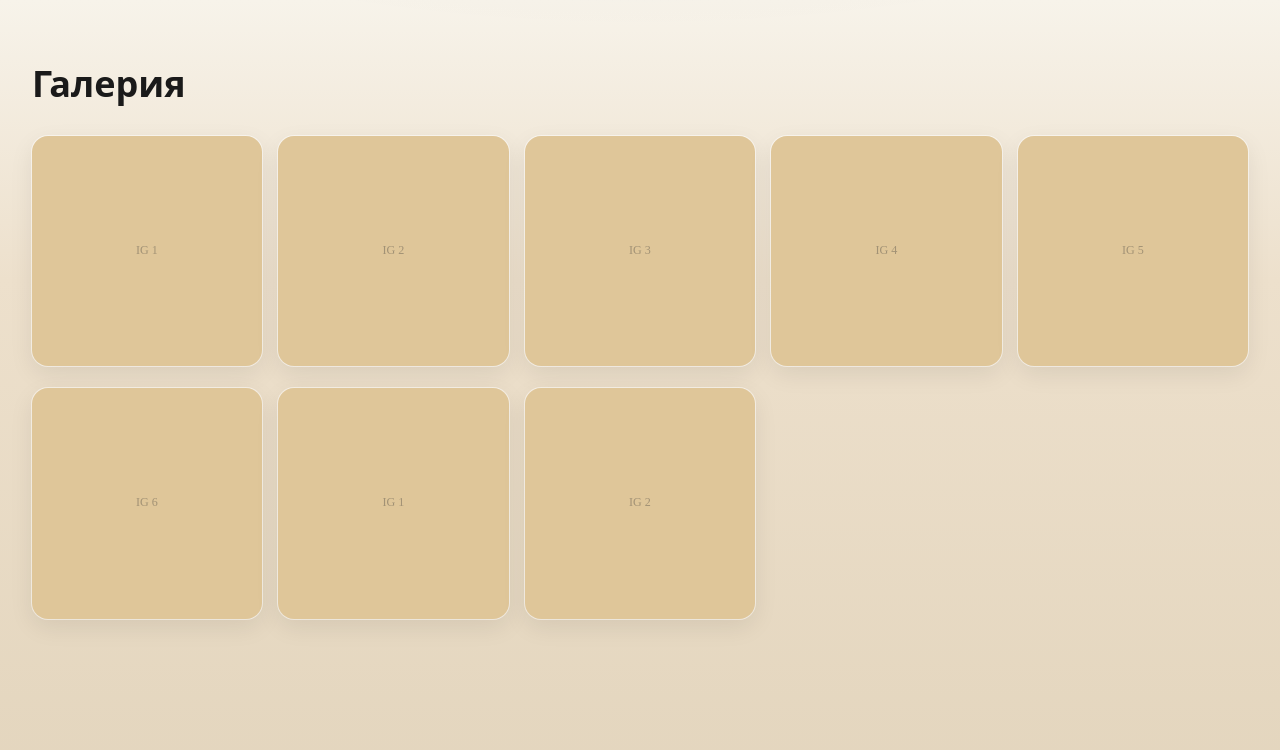
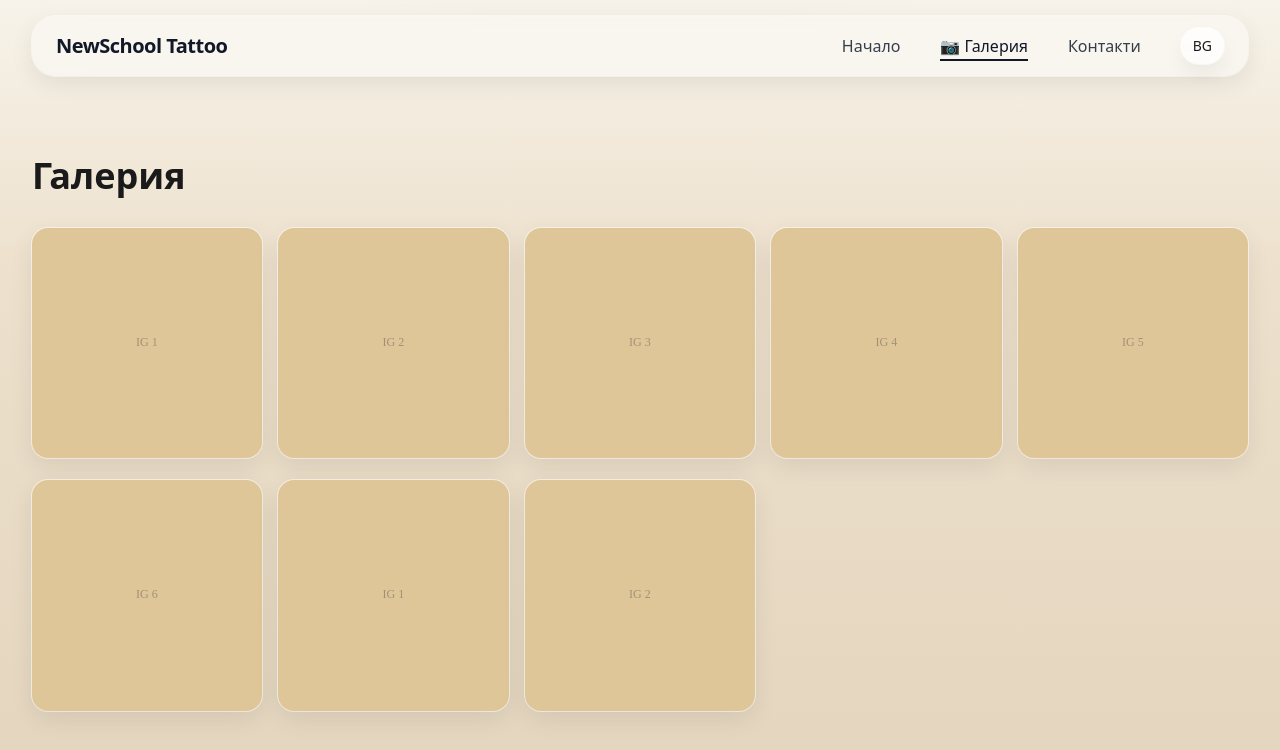
Before and after one commit to teodorkrastev93-gif/newschool-tattoo, a Next.js app: page /gallery in a window 1280 px wide. Shown: the top 750 px of the page. Built offline with nearby package versions, Linux system fonts and the light colour scheme.

Commit message:
Add navigation menu bar to gallery page

```diff
--- a/app/gallery/page.js
+++ b/app/gallery/page.js
@@ -4,6 +4,7 @@ import Image from 'next/image';
 import { useLang } from '@/components/LangProvider';
 import Reveal from '@/components/Reveal';
 import Lightbox from '@/components/Lightbox';
+import Navbar from '@/components/Navbar'; // Import the Navbar component
 
 export default function GalleryPage() {
   const { t } = useLang();
@@ -28,6 +29,8 @@ export default function GalleryPage() {
   }));
 
   return (
+    <>
+      <Navbar /> {/* Add the Navbar component */}
       <main className="container-p mt-10 sm:mt-14 lg:mt-16">
         <h1 className="text-3xl sm:text-4xl font-bold mb-8">
           {t('gallery.title')}
@@ -71,5 +74,6 @@ export default function GalleryPage() {
           />
         )}
       </main>
+    </>
   );
 }
```
Lines whose indentation alone changed are shown as unchanged.
